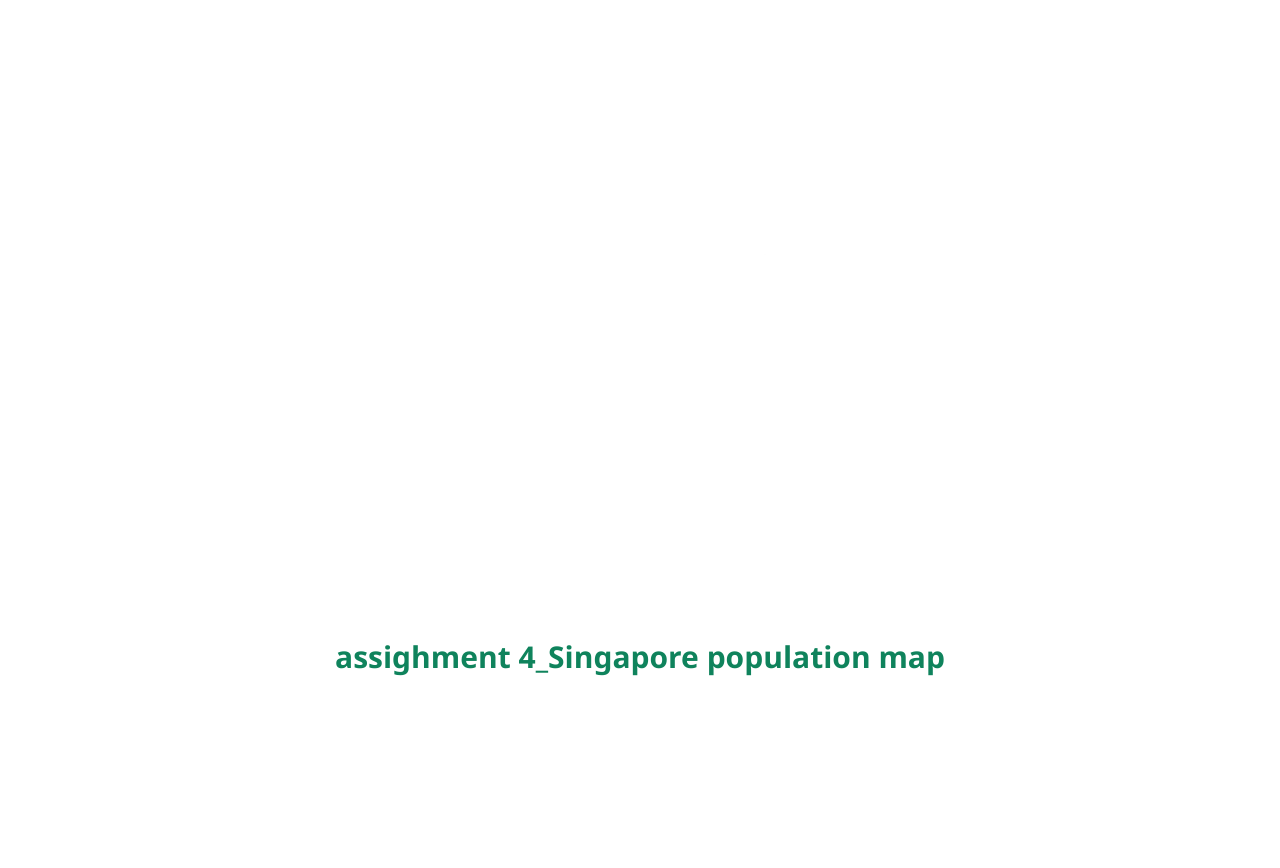
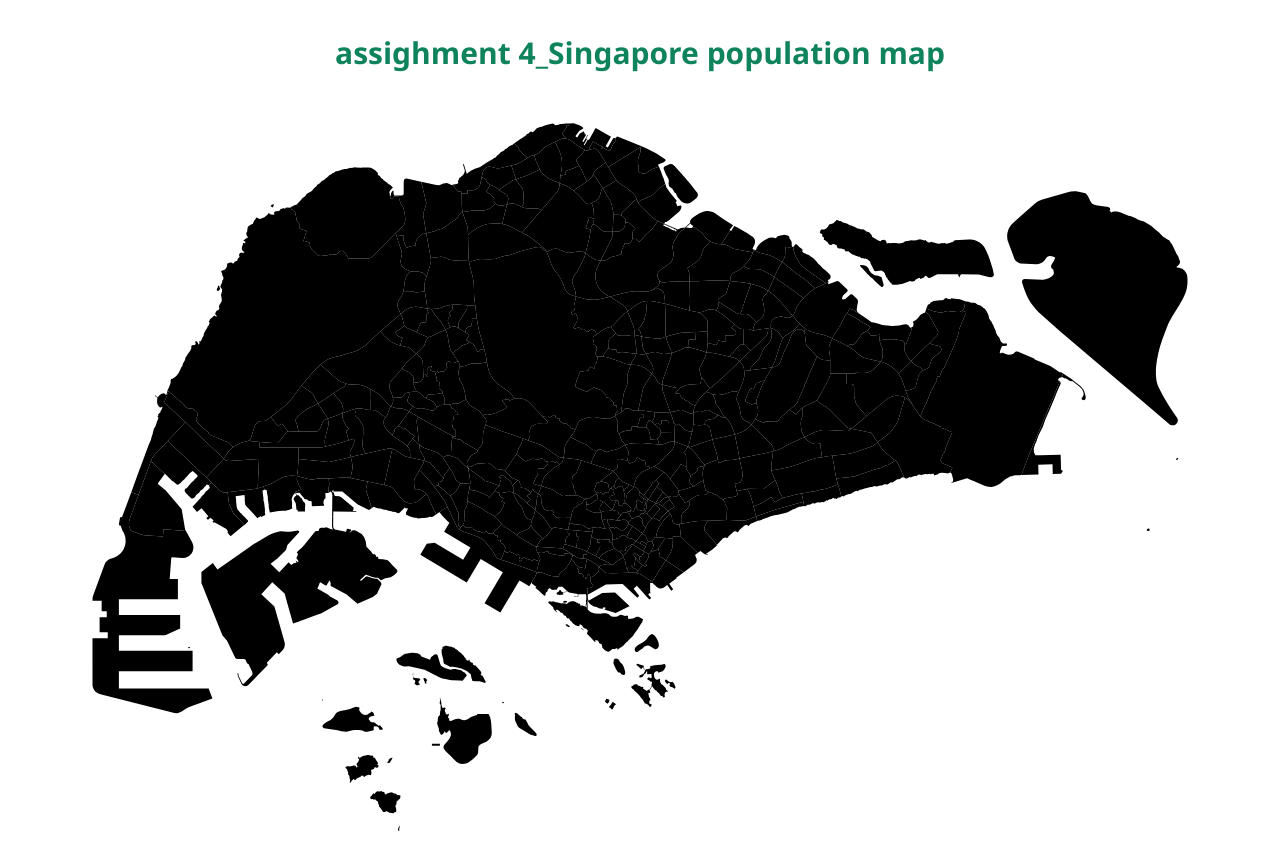
Before and after one commit to xfiax/HASS-assignment4, a plain HTML site: page index.html in a window 1280 px wide. Before the commit the page ends 800 px from the top, so only its background shows below. Drawn offline with nearby package versions, Linux system fonts and the light colour scheme.

Commit message:
Update index.html

```diff
--- a/index.html
+++ b/index.html
@@ -15,50 +15,40 @@
   </style>
 </head>
 <body>
-<svg></svg>
-<h1>assighment 4_Singapore population map <br></h1>
-<div class="tooltip"></div>
+    <h1>assighment 4_Singapore population map <br></h1>
+    <svg></svg>
 <script src="https://d3js.org/d3.v7.min.js"></script>
+
 <script>
+
 let width = 1000, height = 600;
+
 let svg = d3.select("svg")
-    .attr("width", width)
-    .attr("height", height);
+    .attr("viewBox", "0 0 " + width + " " + height)
+
+// Load external data and boot
+Promise.all([d3.json("https://raw.githubusercontent.com/xfiax/HASS-assignment4/main/sgmap.json"), d3.csv("https://raw.githubusercontent.com/xfiax/HASS-assignment4/main/population2021.csv")]).then(data => {
+
+console.log(data[0]);
+console.log(data[1]);
+
 // Map and projection
-let projection = d3.geoEquirectangular();
-   // .center([103.851959, 1.290270]) // singapore longitude / latitude;
-    //.scale(500)
+var projection = d3.geoMercator()
+    .center([103.851959, 1.290270])
+    .fitExtent([[20, 20], [980, 580]], data[0]);
+
 let geopath = d3.geoPath().projection(projection);
 
-// Load GeoJSON data
-d3.json("https://raw.githubusercontent.com/xfiax/HASS-assignment4/main/sgmap.json").then(data => {
-    console.log(data);
-    // Draw the map
+svg.append("g")
+    .attr("id", "districts")
+    .selectAll("path")
+    .data(data[0].features)
+    .enter()
+    .append("path")
+    .attr("d", geopath)
+    .attr("fill", "black");
+})
 
-
-    svg.append("g")
-        .attr("id", "countries")
-        .selectAll("path")
-        .data(data.features)
-        .enter()
-        .append("path")
-            .attr("d",  d => geopath(d))
-            .attr("fill", "#777")
-            .attr("stroke", "#fff")
-            .attr("stroke-width", 0.5)
-            .on("mouseover", (event, d) => {
-              d3.select(".tooltip")
-                  .text(d.properties.name)
-                  .style("position", "absolute")
-                  .style("background", "#fff")
-                  .style("left", (event.pageX) + "px")
-                  .style("top", (event.pageY) + "px");
-            })
-            .on("mouseout", (event, d) => {
-                  d3.select(".tooltip")
-                  .text("");
-            })
-})
 </script>
 </body>
 </html>
```
